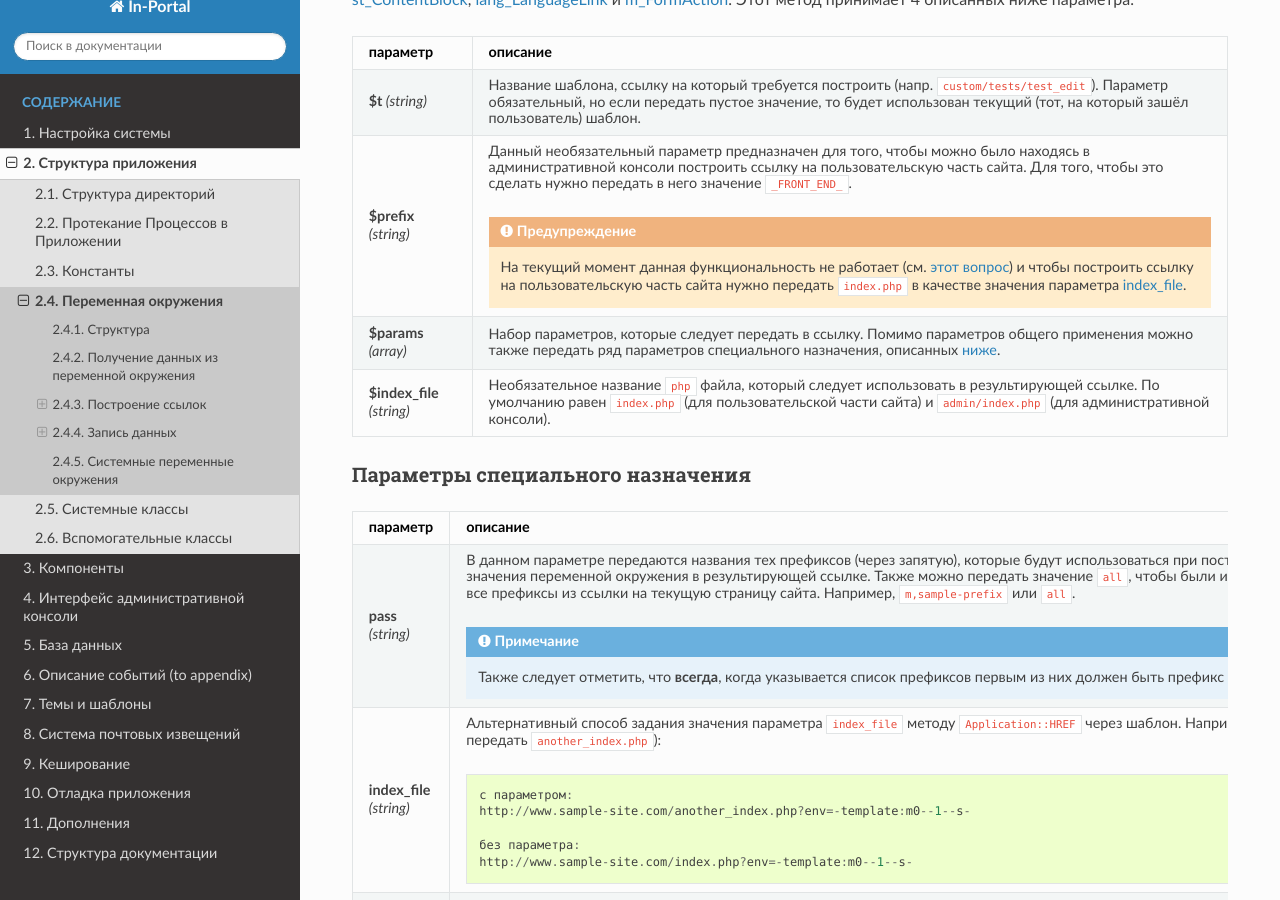
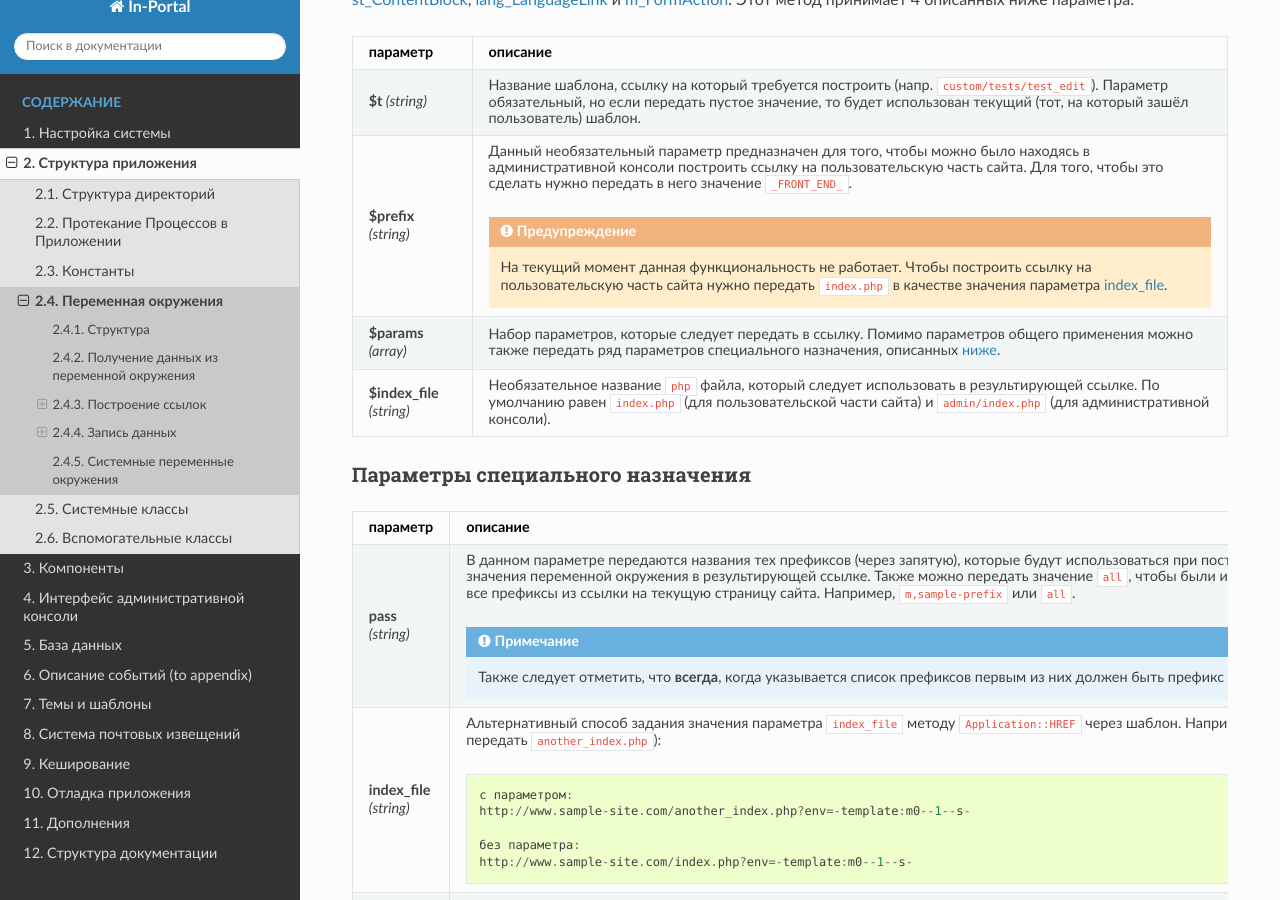
Before and after one commit to in-portal/guide-ru, a Sphinx documentation site: the page built from docs/application_structure/environment_variable.rst, in a window 1280 px wide and 900 px high, scrolled down 2980 px. Built offline with Sphinx 7.4.7 and the Read the Docs theme 3.1.0, drawn with Linux system fonts in a browser that asks for light colours.

Commit message:
Removed irrelevant details

```diff
--- a/docs/application_structure/environment_variable.rst
+++ b/docs/application_structure/environment_variable.rst
@@ -165,10 +165,9 @@
 |                       |                                                                                                     |
 |                       | .. warning::                                                                                        |
 |                       |                                                                                                     |
-|                       |    На текущий момент данная функциональность не работает                                            |
-|                       |    (см. `этот вопрос <Вопрос:Как принудительно указать тегу m Link строить линк на Front-End?>`__)  |
-|                       |    и чтобы построить ссылку на пользовательскую часть сайта нужно передать ``index.php`` в          |
-|                       |    качестве значения параметра :ref:`url_index_file`.                                               |
+|                       |    На текущий момент данная функциональность не работает. Чтобы построить ссылку на                 |
+|                       |    пользовательскую часть сайта нужно передать ``index.php`` в качестве значения параметра          |
+|                       |    :ref:`url_index_file`.                                                                           |
 +-----------------------+-----------------------------------------------------------------------------------------------------+
 | .. config-property::  | Набор параметров, которые следует передать в ссылку. Помимо параметров общего применения            |
 |    :name: $params     | можно также передать ряд параметров специального назначения, описанных                              |
```
